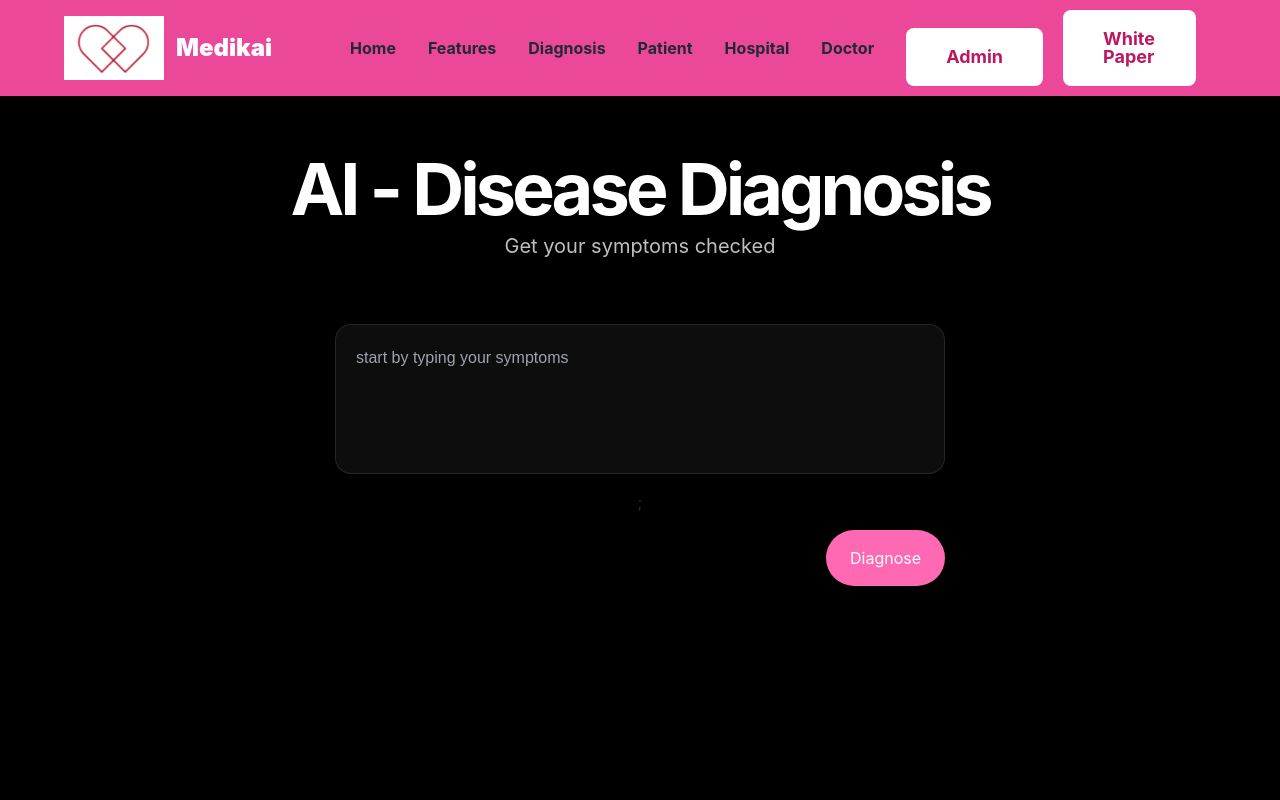
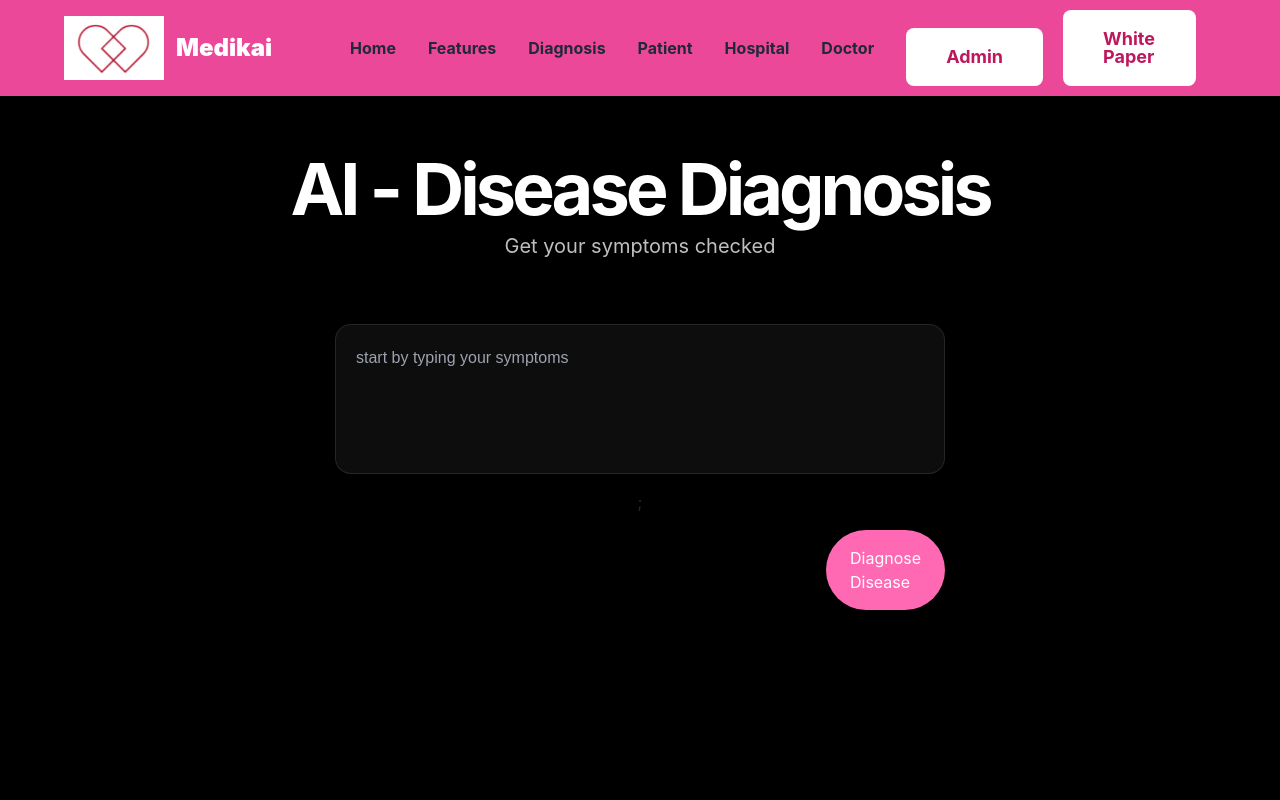
Before and after one commit to holyaustin/Medikai, a Next.js app: page /disease in a window 1280 px wide. Shown: the top 800 px of the page. Built offline with nearby package versions, Linux system fonts and the light colour scheme; what @polybase/auth, @polybase/client, react-moralis, web3uikit would draw is missing.

Commit message:
disease commit

```diff
--- a/pages/disease.js
+++ b/pages/disease.js
@@ -94,7 +94,7 @@ navigate.push('/drugs');
     onClick={callGenerateEndpoint}
   >
     <div className="generate">
-    {isGenerating ? <span className="loader"></span> : <p>Diagnose</p>}
+    {isGenerating ? <span className="loader"></span> : <p>Diagnose Disease</p>}
     </div>
   </a>
 </div>
```
